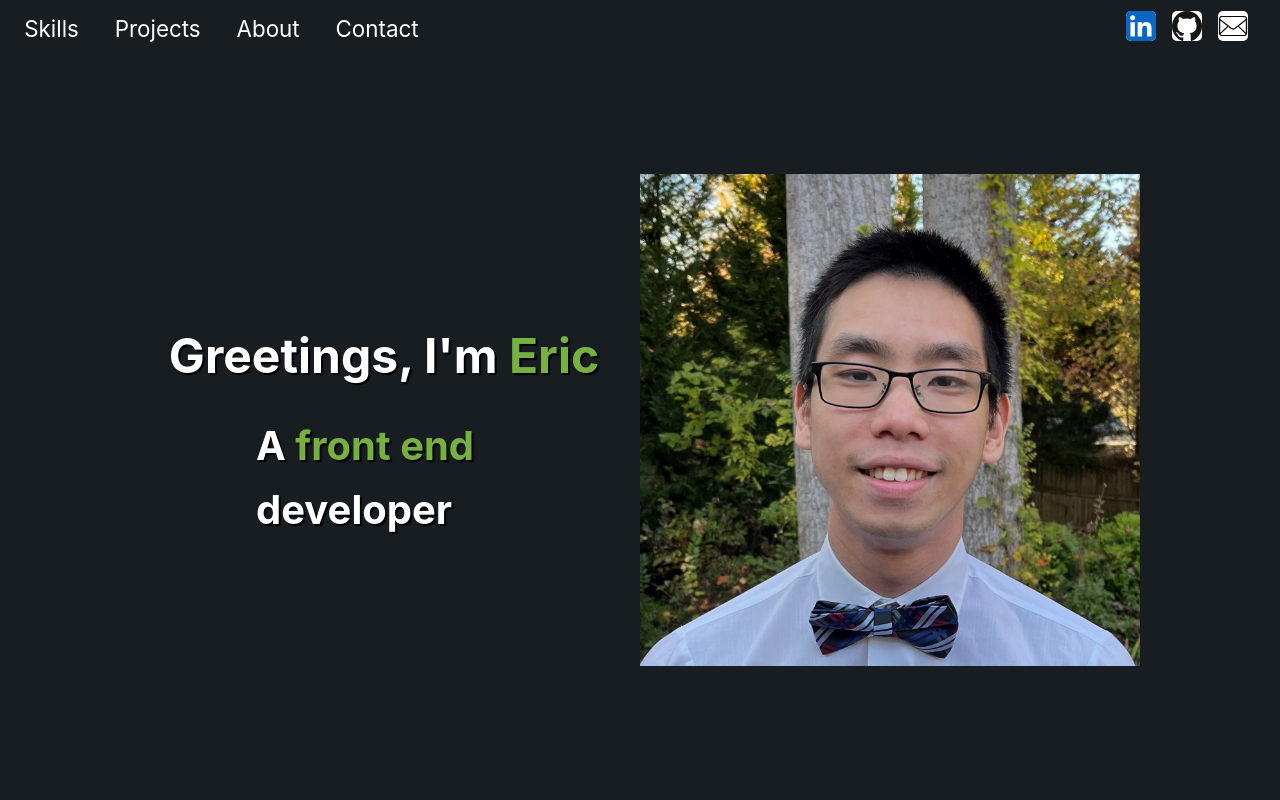
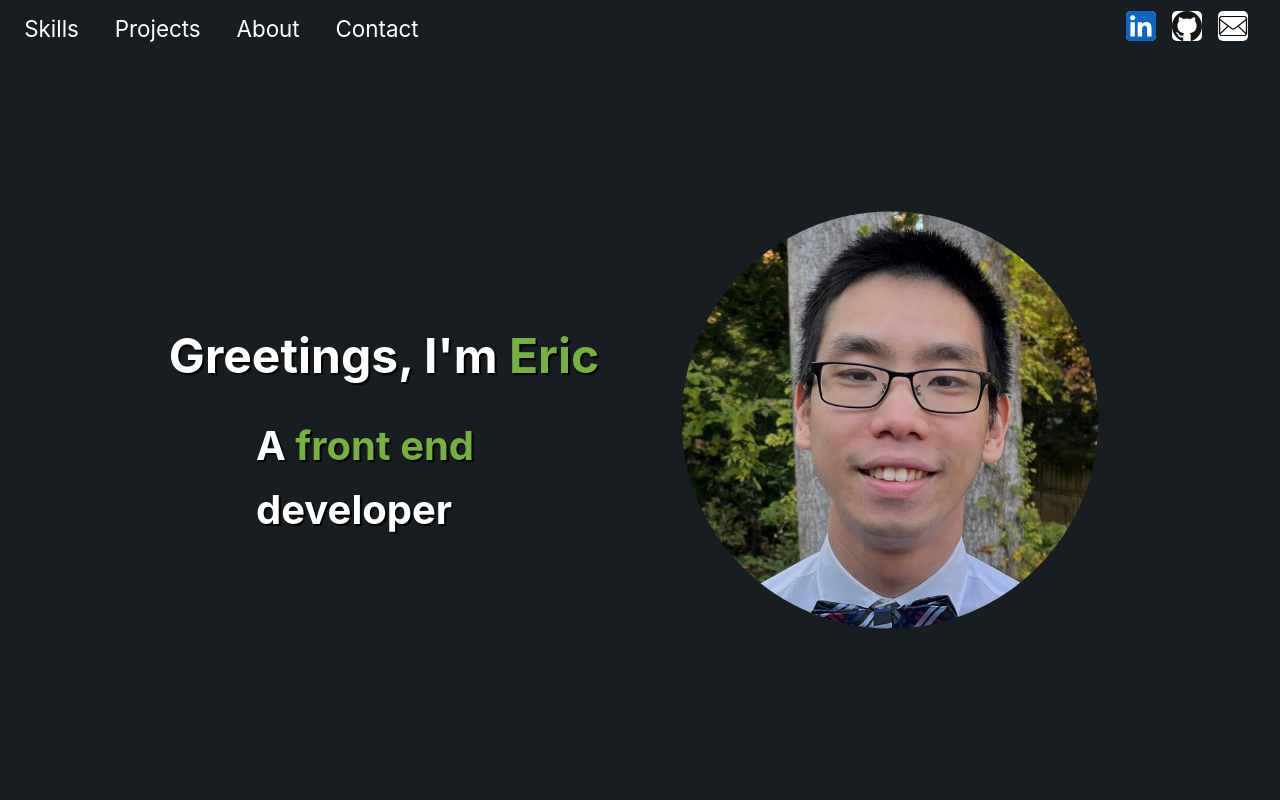
Before and after one commit to pongpwner/eric-shyu-portfolio, a React (Create React App) app: page / in a window 1280 px wide. Shown: the top 800 px of the page. Built offline with nearby package versions, Linux system fonts and the light colour scheme.

Commit message:
added animations to intro, and made selfie portrait in the intro a circle

```diff
--- a/src/components/intro/intro.styles.scss
+++ b/src/components/intro/intro.styles.scss
@@ -1,4 +1,33 @@
 @import "../../colors.scss";
+@keyframes slideInRight {
+  0% {
+    transform: translateX(100px);
+    opacity: 0;
+  }
+  100% {
+    transform: translateX(0);
+    opacity: 1;
+  }
+}
+@keyframes slideInLeft {
+  0% {
+    transform: translateX(-100px);
+    opacity: 0;
+  }
+  100% {
+    transform: translateX(0);
+    opacity: 1;
+  }
+}
+@keyframes appear {
+  0% {
+    opacity: 0;
+  }
+  100% {
+    opacity: 1;
+  }
+}
+
 .intro {
   display: flex;
 
@@ -16,10 +45,16 @@
   .intro-heading {
     font-size: 3rem;
     margin: 0 0 3% 20%;
+    animation-name: slideInLeft;
+    animation-duration: 2s;
+    animation-timing-function: ease-in;
   }
   .intro-subheading {
     font-size: 2.5rem;
     margin: 0 0 0 40%;
+    animation-name: slideInRight;
+    animation-duration: 2s;
+    animation-timing-function: ease-in;
   }
 
   .intro-visual {
@@ -30,6 +65,10 @@
 
     img {
       width: 500px;
+      clip-path: circle(42%);
+      animation-name: appear;
+      animation-duration: 2s;
+      animation-timing-function: ease-in;
     }
   }
   .hilight1 {
@@ -96,10 +135,14 @@
     .intro-heading {
       font-size: 3rem;
       margin: 0 0 3% 0%;
+      animation-name: slideInLeft;
+      animation-duration: 2s;
     }
     .intro-subheading {
       font-size: 2.5rem;
       margin: 0 0 0 0%;
+      animation-name: slideInRight;
+      animation-duration: 2s;
     }
 
     .intro-visual {
```
